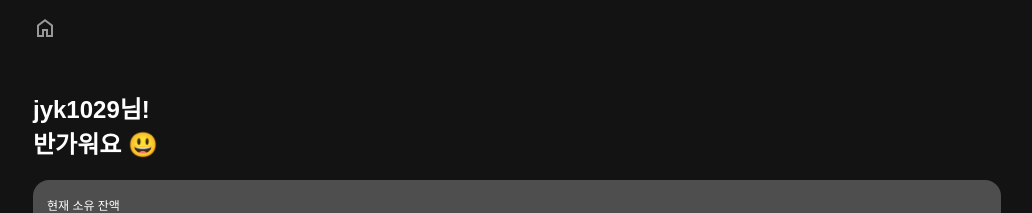
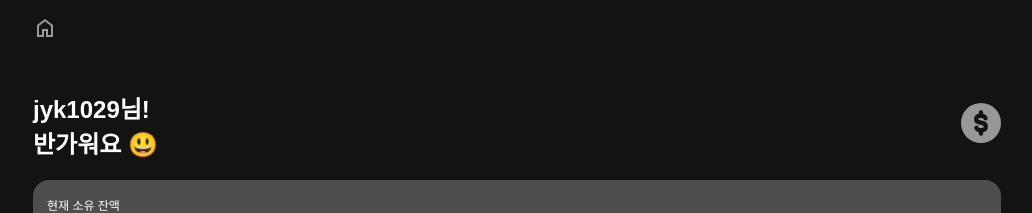
Before and after one commit to Dsm-Hackathon-2024/frontend, a React (Vite) app: page /mypage in a window 1280 px wide. Shown: the top 213 px of the page, without its empty margins (123-1155 px from the left). Built offline with nearby package versions, Linux system fonts and the light colour scheme; a web font is replaced by a local one.

Commit message:
mypage -> news linking

```diff
--- a/src/pages/MyPage.jsx
+++ b/src/pages/MyPage.jsx
@@ -1,15 +1,27 @@
 import styled from "styled-components";
 import { theme } from "../style/theme";
-import { SearchIcon } from "../assets/SearchIcon";
+import CoinIcon from "../assets/CoinIcon";
+import { useNavigate } from "react-router-dom/dist";
 
 function MyPage() {
+  const link = useNavigate();
+
   return (
     <Wrapper>
       <CenterContainer>
         <TextContainer>
+          <div>
             jyk1029님!
             <br />
             반가워요 😃
+          </div>
+          <span
+            onClick={() => {
+              link("/news");
+            }}
+          >
+            <CoinIcon size={40} color={theme.colors.black15} />
+          </span>
         </TextContainer>
         <PossessionContainer>
           <div>현재 소유 잔액</div>
@@ -67,9 +79,21 @@ const CenterContainer = styled.div`
 `;
 
 const TextContainer = styled.div`
+  display: flex;
+  justify-content: space-between;
+  align-items: center;
+  > div {
     font-size: 24px;
     font-weight: 600;
     color: white;
+  }
+  > span {
+    cursor: pointer;
+    margin-right: 10px;
+    @media screen and (min-width: 600px) {
+      margin-right: 0px;
+    }
+  }
 `;
 
 const ListContainer = styled.div`
```
Lines whose indentation alone changed are shown as unchanged.
